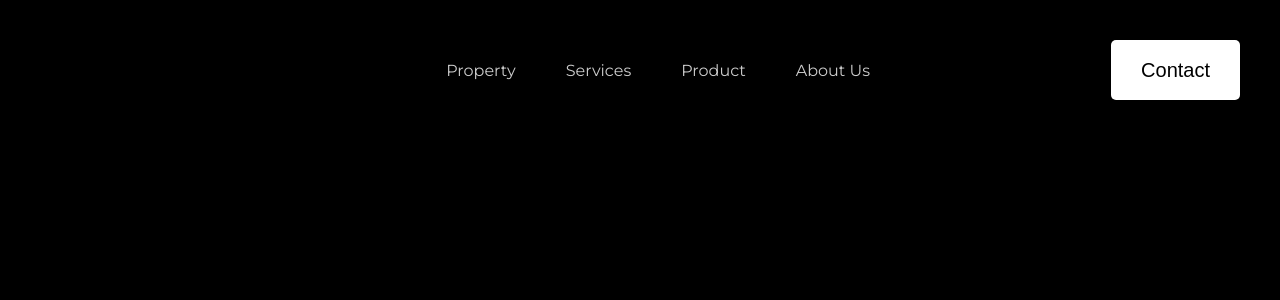
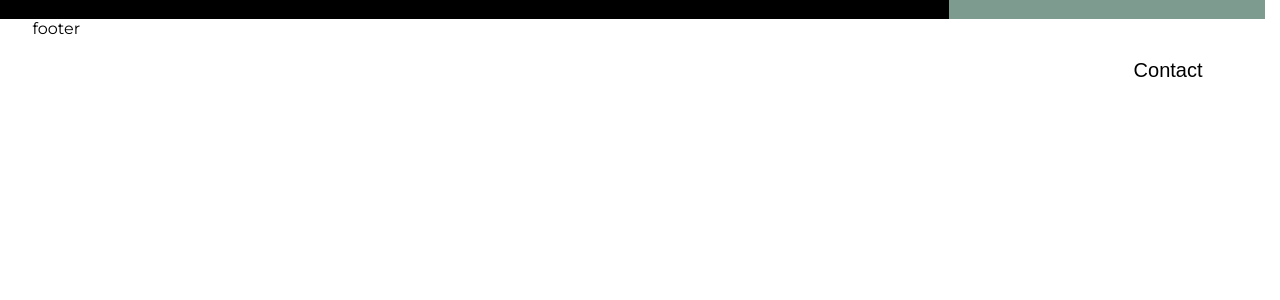
Before and after one commit to suorgx/case, a Vue app: page / in a window 1280 px wide. Shown: the top 300 px of the page. Built offline with nearby package versions, Linux system fonts and the light colour scheme.

Commit message:
add mainpage & minor fix

```diff
--- a/src/App.vue
+++ b/src/App.vue
@@ -2,19 +2,21 @@
 import {defineComponent} from "vue"
 import TheHeader from "./components/TheHeader.vue"
 import TheFooter from "./components/TheFooter.vue"
+import MainPage from "./pages/MainPage.vue"
 
 export default defineComponent({
     name: "App",
     components: {
         TheHeader,
-        TheFooter
+        TheFooter,
+        MainPage
     }
 })
 </script>
 
 <template>
     <TheHeader></TheHeader>
-    <main class="container">Main</main>
+    <MainPage></MainPage>
     <TheFooter></TheFooter>
 </template>
 
--- a/src/components/TheHeader.vue
+++ b/src/components/TheHeader.vue
@@ -23,7 +23,8 @@ export default defineComponent({
 
 <style lang="scss">
 .the-header {
-    padding: 40px 0;
+    padding-top: 40px;
+    padding-bottom: 40px;
     background: transparent;
     display: flex;
     align-items: center;
--- a/src/components/TheLogo.vue
+++ b/src/components/TheLogo.vue
@@ -17,7 +17,7 @@ export default defineComponent({
     text-transform: uppercase;
     font-size: 22px;
     font-weight: 700;
-    color: var(--base-color);
+    color: var(--second-color);
     text-decoration: none;
     display: block;
 }
--- a/src/global.scss
+++ b/src/global.scss
@@ -6,6 +6,7 @@
 
     --base-color: #000;
     --second-color: #FFF;
+    --green-color: #7D9B8F;
 }
 
 * {
@@ -14,15 +15,20 @@
     box-sizing: border-box;
 }
 
+html,
+body {
+    scrollbar-gutter: stable;
+}
+
 body {
     font-family: var(--base-font);
-    background: var(--base-color);
 }
 
 #app {
     display: flex;
     flex-direction: column;
     align-items: center;
+    position: relative;
 }
 
 .container {
--- /dev/null
+++ b/src/pages/MainPage.vue
@@ -0,0 +1,22 @@
+<script>
+import {defineComponent} from 'vue'
+
+export default defineComponent({
+    name: "MainPage"
+})
+</script>
+
+<template>
+<main class="main-page">
+    <div class="container">
+        main page
+    </div>
+</main>
+</template>
+
+<style lang="scss">
+.main-page {
+    width: 100%;
+    background: linear-gradient(to right, var(--base-color) 75%, var(--green-color) 75%);
+}
+</style>
```
